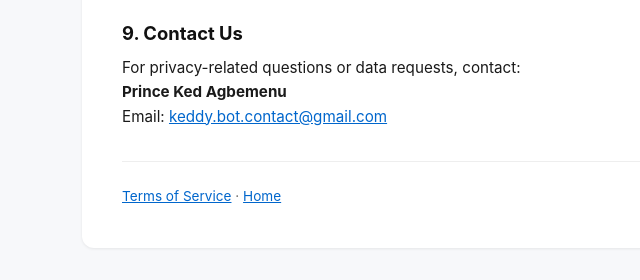
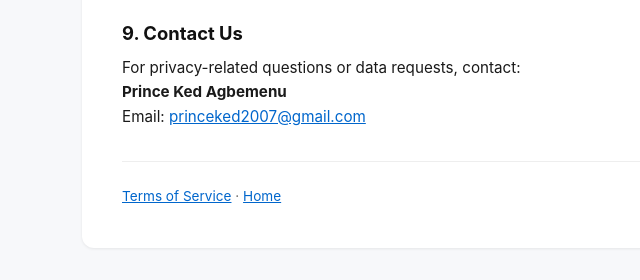
Before and after one commit to Keddy-max/Keddy-bot, a Flask app: page /privacy in a window 1280 px wide. Shown: the part 1764-2044 px from the top of the page, without its empty margins (198-838 px from the left). Run offline with Flask 3, Linux system fonts and the light colour scheme.

Commit message:
changed email

```diff
--- a/templates/privacy.html
+++ b/templates/privacy.html
@@ -110,7 +110,7 @@
         <p>
             For privacy-related questions or data requests, contact:<br>
             <strong>Prince Ked Agbemenu</strong><br>
-            Email: <a href="mailto:keddy.bot.contact@gmail.com">keddy.bot.contact@gmail.com</a>
+            Email: <a href="mailto:princeked2007@gmail.com">princeked2007@gmail.com</a>
         </p>
 
         <footer>
```
